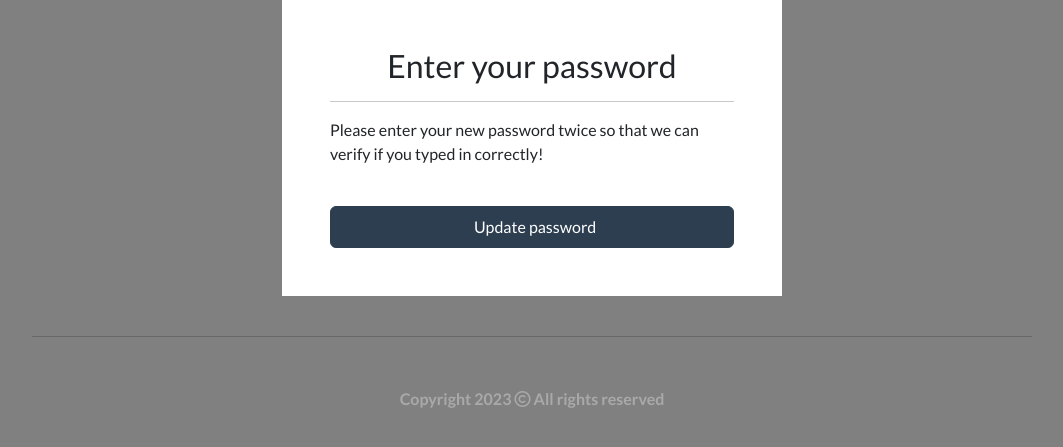
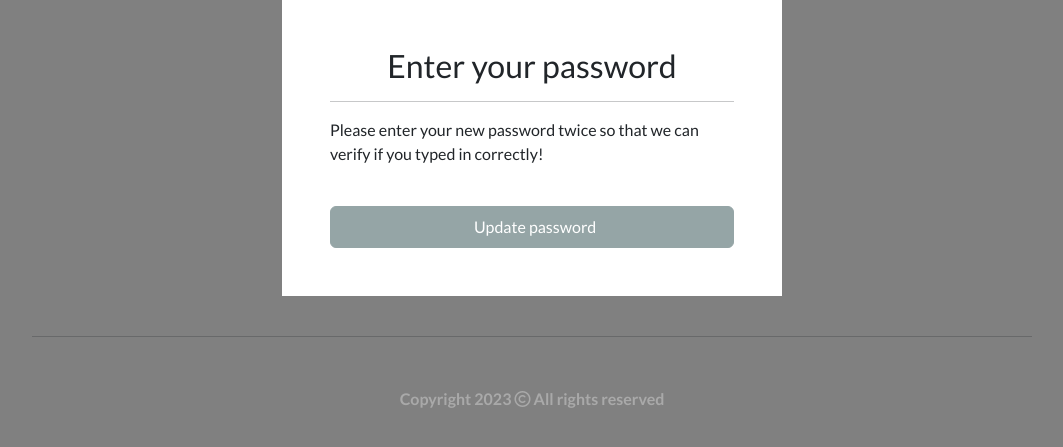
Before and after one commit to ojg1993/CommuniTea, a Django app: page /accounts/reset/1/1 in a window 1280 px wide. Shown: the part 264-711 px from the top of the page, without its empty margins (108-1171 px from the left). Run offline with Django 5.2, Linux system fonts and the light colour scheme; some libraries are stand-ins or nearby versions.

Commit message:
design: change the color of button, text layout

```diff
--- a/accounts/templates/accounts/password/password-reset-form.html
+++ b/accounts/templates/accounts/password/password-reset-form.html
@@ -24,7 +24,7 @@
 
             <br>
 
-            <button type="submit" class="btn btn-primary navbar-btn text-white w-100 p-2">
+            <button type="submit" class="btn btn-secondary navbar-btn text-white w-100 p-2">
                 &nbsp; Update password
             </button>
         </form>
--- a/accounts/templates/accounts/password/password-reset-sent.html
+++ b/accounts/templates/accounts/password/password-reset-sent.html
@@ -19,7 +19,7 @@
         <div class="text-center">
             <i class="fa fa-check fa-3x"></i>
             <br> <br>
-            <h5><strong> A password reset link was sent to your email ! </strong></h5>
+            <h5><strong> A password reset link was sent to your email! </strong></h5>
             <hr>
             <p> Please check your email. </p>
         </div>
```
